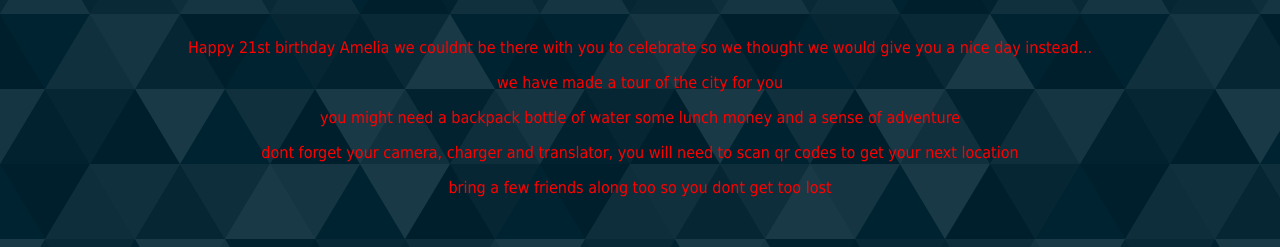
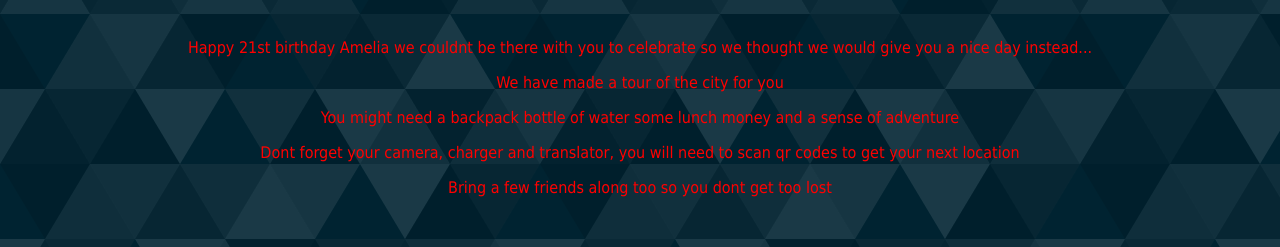
Before and after one commit to nbirdmann/gumnuts-adventure, a plain HTML site: page index.html in a window 1280 px wide. Shown: the part 286-533 px from the top of the page. Drawn offline with Linux system fonts and the light colour scheme.

Commit message:
Add files via upload

```diff
--- a/index.html
+++ b/index.html
@@ -24,10 +24,10 @@ div.container img{border-radius:15px;}
 <br><br>
 <div id="outer">
     <p>Happy 21st birthday Amelia we couldnt be there with you to celebrate so we thought we would give you a nice day instead...</p>
-    <p>we have made a tour of the city for you</p>
-    <p>you might need a backpack bottle of water some lunch money and a sense of adventure</p>
-    <p>dont forget your camera, charger and translator, you will need to scan qr codes to get your next location</p>
-    <p>bring a few friends along too so you dont get too lost</p>
+    <p>We have made a tour of the city for you</p>
+    <p>You might need a backpack bottle of water some lunch money and a sense of adventure</p>
+    <p>Dont forget your camera, charger and translator, you will need to scan qr codes to get your next location</p>
+    <p>Bring a few friends along too so you dont get too lost</p>
 
 
 
```
